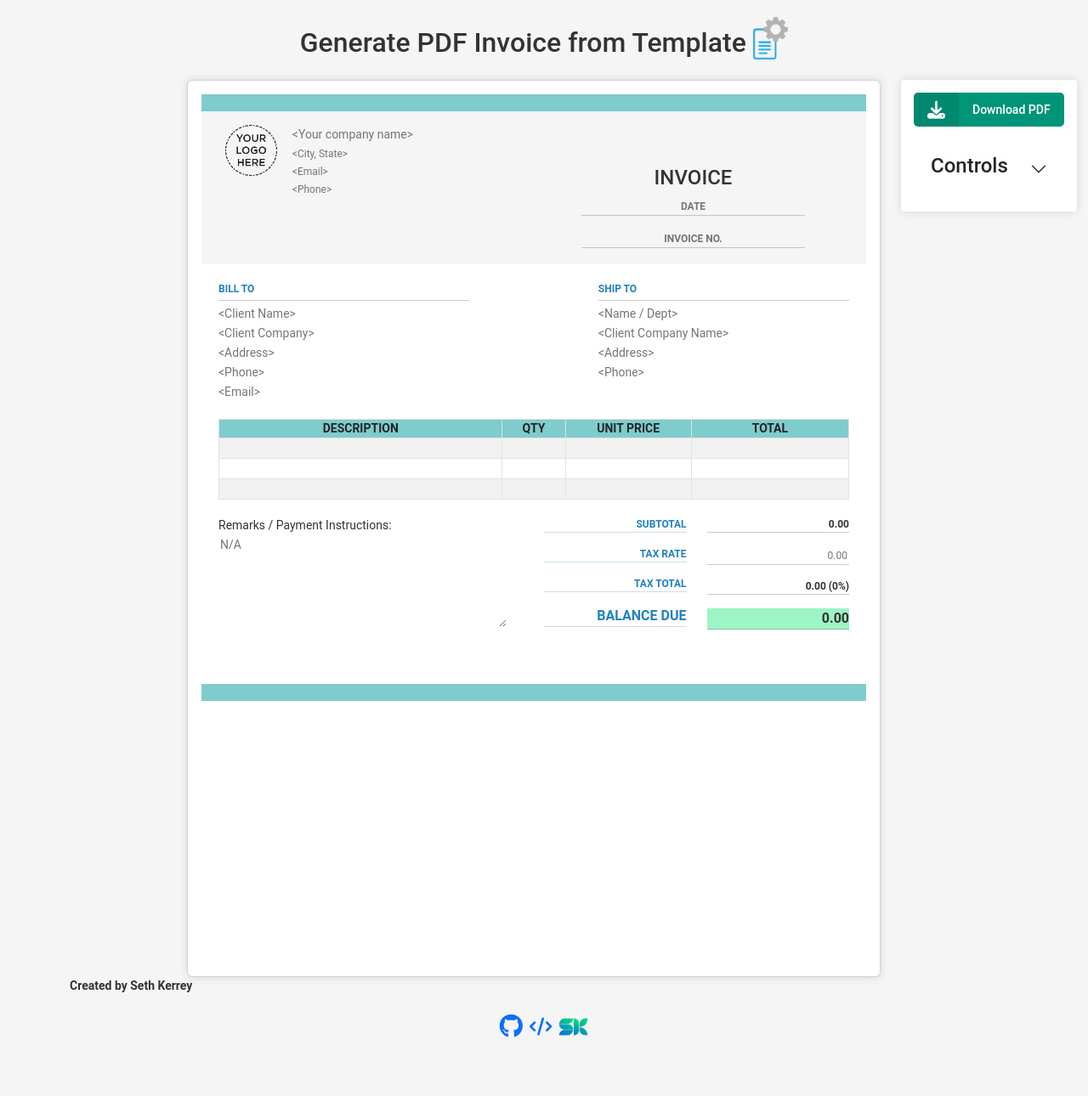
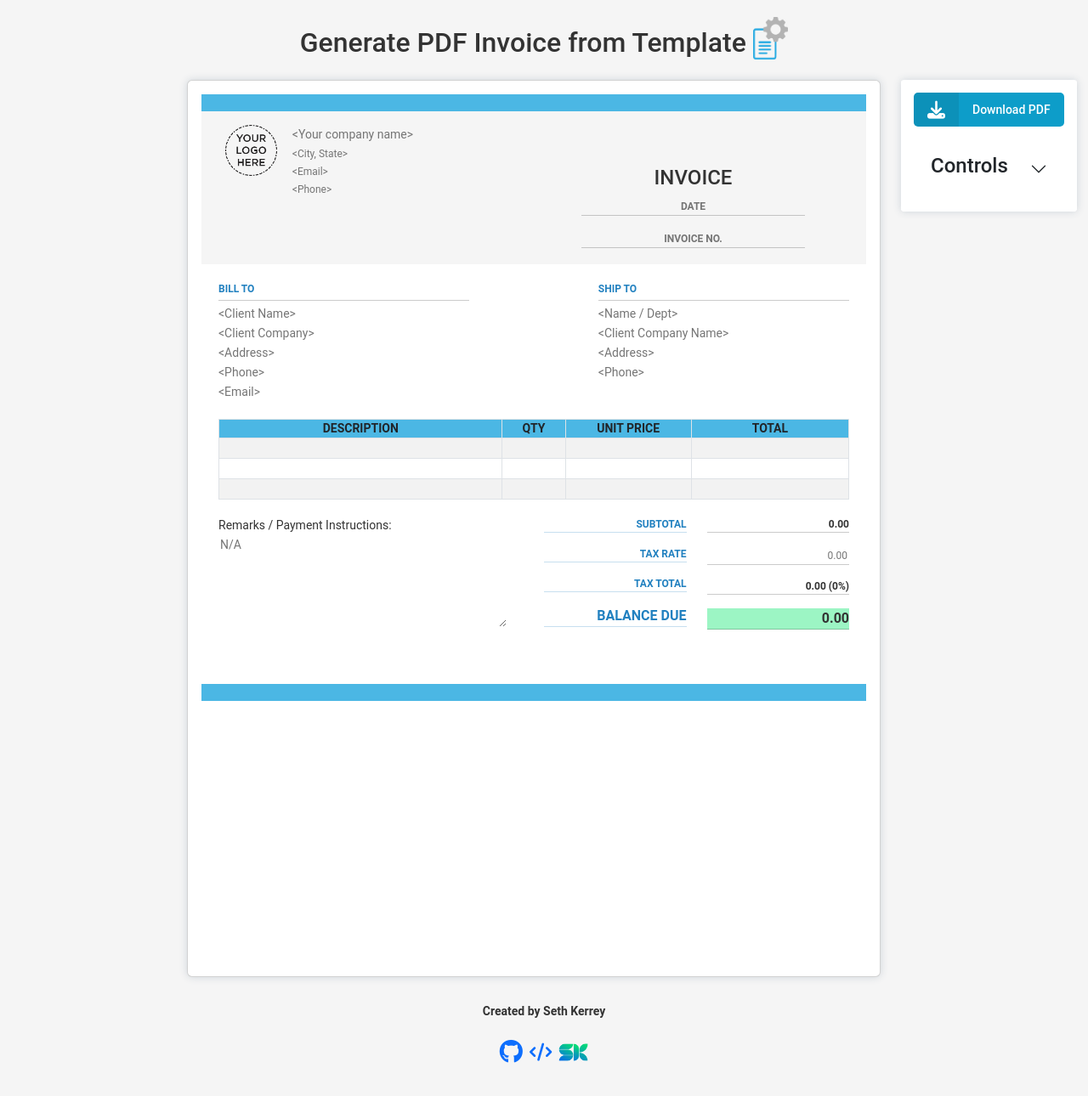
Before and after one commit to skerrey/invoice-to-pdf, a website: page src/index.html in a window 1280 px wide. Shown: the whole page at 85% size. Drawn offline with nearby package versions, Linux system fonts and the light colour scheme.

Commit message:
Update bg color

```diff
--- a/src/styles/style.css
+++ b/src/styles/style.css
@@ -56,7 +56,7 @@ tr, td, th{
 
 .bar-bg {
   height: 20px;
-  background-color: #7fcccc;
+  background-color: #4bb7e4;
 }
 
 /* Company Details  */
@@ -133,12 +133,11 @@ tr, td, th{
   background-color: #ffffff;
 }
 
-
 .btn-custom {
 	display: flex;
 	height: 40px;
 	padding: 0;
-	background: #009578;
+	background: #0d9dc9;
 	border: none;
 	outline: none;
 	border-radius: 5px;
@@ -148,11 +147,11 @@ tr, td, th{
 }
 
 .btn-custom:hover {
-	background: #008168;
+  background-color: #0e93bb;
 }
 
 .btn-custom:active {
-	background: #006e58;
+	background: #0b7da0;
 }
 
 .button__text,
@@ -184,3 +183,13 @@ tr, td, th{
 .btn-reset:hover {
   background-color:rgb(221, 135, 135);
 }
+
+/* Footer */
+#footer {
+  text-align: center;
+  margin: 30px 0;
+}
+
+#footer a {
+  text-decoration: none;
+}
```
